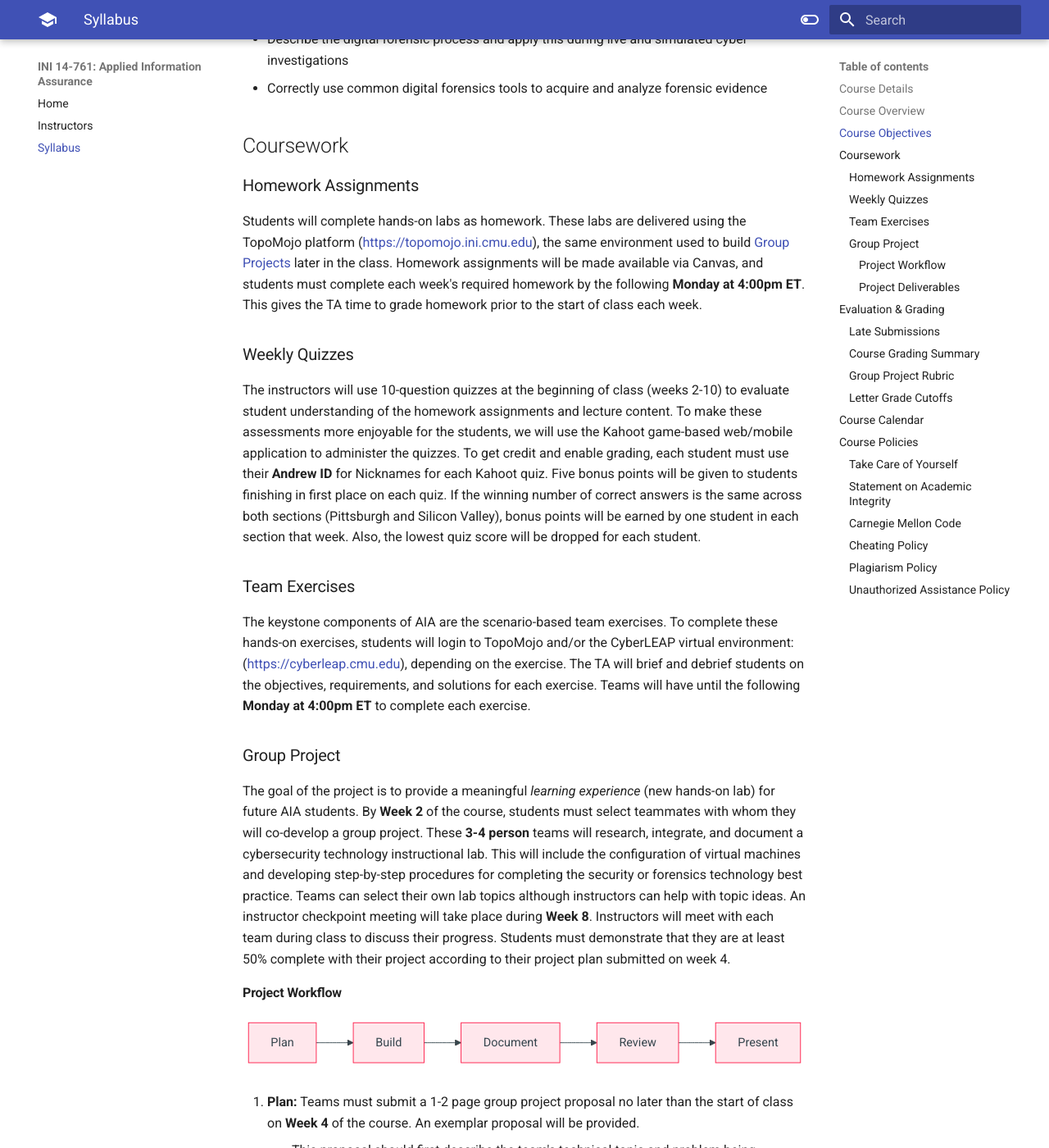
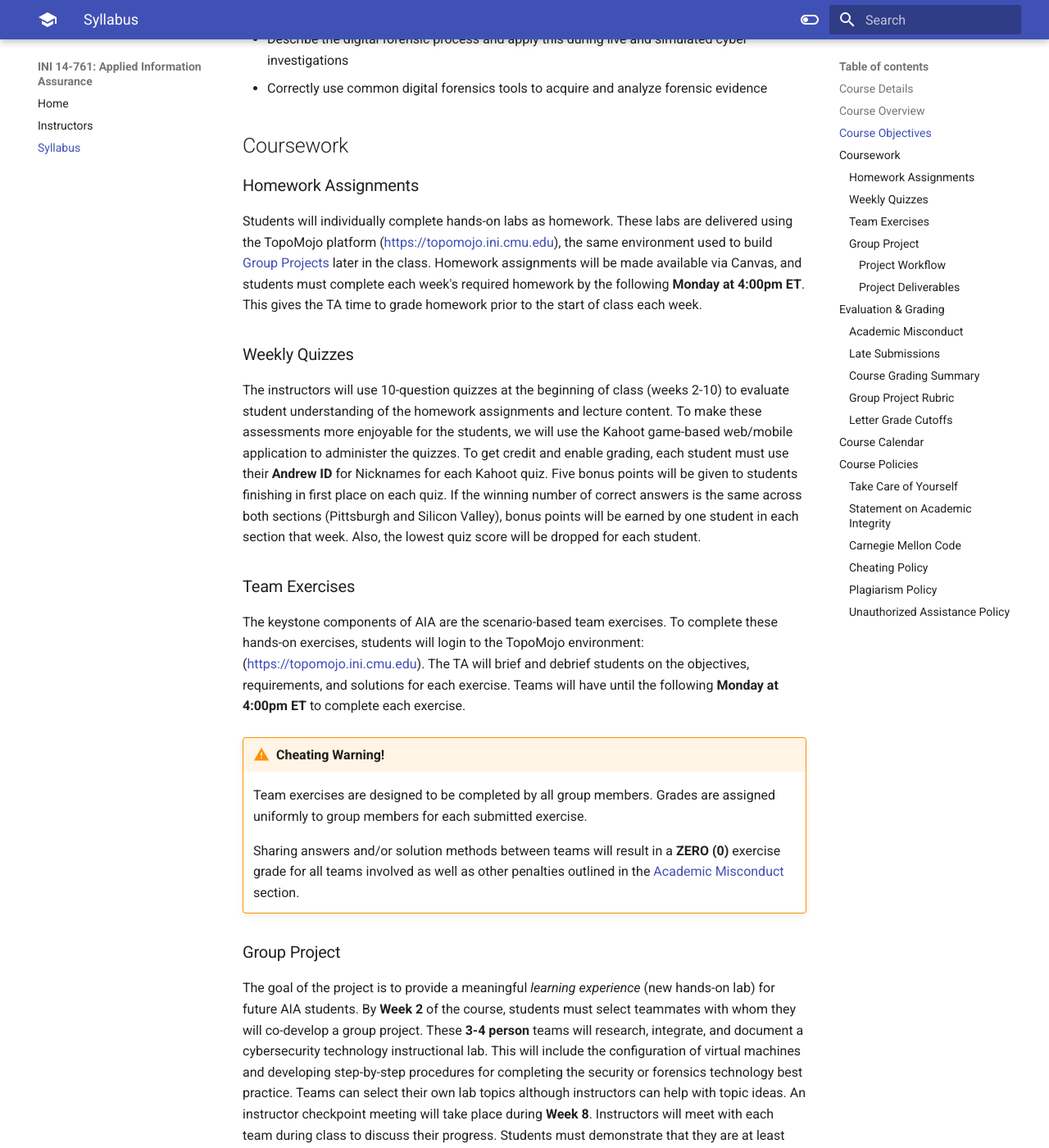
Before and after one commit to mattkaar/aia-web, an MkDocs documentation site: the page built from docs/syllabus.md, in a window 1280 px wide and 1400 px high, scrolled down 1728 px. Shown: the whole window at 82% size. Built offline with MkDocs 1.6.1 and Material for MkDocs 9.7.7, drawn with Linux system fonts in a browser that asks for light colours; some of the changed text lies outside the part shown.

Commit message:
F23 (#3)
* Update time, location and schedule for F23

* Adds academic misconduct section

- Adds cheating callout in team exercises section
- Reinforce individual work of homework assignments
- Disable `navigation.instant` due to anchor link issues with Safari: https://github.com/squidfunk/mkdocs-material/issues/5239#issuecomment-1482661635

```diff
--- a/docs/syllabus.md
+++ b/docs/syllabus.md
@@ -44,7 +44,7 @@ At the end of the course, students should be able to:
 
 ### Homework Assignments
 
-Students will complete hands-on labs as homework. These labs are delivered using the TopoMojo platform (<https://topomojo.ini.cmu.edu>), the same environment used to build [Group Projects](#group-project) later in the class. Homework assignments will be made available via Canvas, and students must complete each week's required homework by the following **Monday at 4:00pm ET**. This gives the TA time to grade homework prior to the start of class each week.
+Students will individually complete hands-on labs as homework. These labs are delivered using the TopoMojo platform (<https://topomojo.ini.cmu.edu>), the same environment used to build [Group Projects](#group-project) later in the class. Homework assignments will be made available via Canvas, and students must complete each week's required homework by the following **Monday at 4:00pm ET**. This gives the TA time to grade homework prior to the start of class each week.
 
 ### Weekly Quizzes
 
@@ -52,7 +52,13 @@ The instructors will use 10-question quizzes at the beginning of class (weeks 2-
 
 ### Team Exercises
 
-The keystone components of AIA are the scenario-based team exercises. To complete these hands-on exercises, students will login to TopoMojo and/or the CyberLEAP virtual environment: (<https://cyberleap.cmu.edu>), depending on the exercise. The TA will brief and debrief students on the objectives, requirements, and solutions for each exercise. Teams will have until the following **Monday at 4:00pm ET** to complete each exercise.
+The keystone components of AIA are the scenario-based team exercises. To complete these hands-on exercises, students will login to the TopoMojo environment: (<https://topomojo.ini.cmu.edu>). The TA will brief and debrief students on the objectives, requirements, and solutions for each exercise. Teams will have until the following **Monday at 4:00pm ET** to complete each exercise.
+
+!!! warning "Cheating Warning!"
+
+    Team exercises are designed to be completed by all group members. Grades are assigned uniformly to group members for each submitted exercise.
+
+    Sharing answers and/or solution methods between teams will result in a **ZERO (0)** exercise grade for all teams involved as well as other penalties outlined in the [Academic Misconduct](#academic-misconduct) section.
 
 ### Group Project
 
@@ -75,9 +81,7 @@ flowchart LR
 
     !!! warning "Plagiarism Warning!"
 
-        The lab manual must be the **original work** of the team.  Proper citation of all technical sources is required and can be included in the *References* section of the lab document. If plagiarism is identified in the submitted group project, all students will receive a **ZERO (0)** for the assignment, and an _Academic Integrity Violation Report_ will be submitted to the [CMU Office of Community Standards & Integrity](https://cmu.edu/student-affairs/ocsi/).
-
-        More information can be found in the [AIA Plagiarism Policy](#plagiarism-policy).
+        The lab manual must be the **original work** of the team.  Proper citation of all technical sources is required and must be included in the *References* section of the lab document. If [plagiarism](#plagiarism-policy) is identified in the submitted group project, all students will receive a **ZERO (0)** for the entire group project and other penalties outlined in the [Academic Misconduct](#academic-misconduct) section.
 
     -   At least **5** automated verification scripts must be included in the lab that when run, validate successful completion of the lab's learning objectives. These should assess student understanding (quiz questions) as well as query the state of project VMs to verify that steps are completed correctly. These scripts must also be included as text in appendix 1 at the end of the lab manual.
 
@@ -95,8 +99,19 @@ flowchart LR
 
 The above deliverables must be ready for grading by the start of class on **Week 12**. The order of the presentations will be selected at random, although teams can volunteer to present first if desired. To ensure all teams are provided the same project delivery timeline, teams will be locked out of their TopoMojo workspaces on week 12.
 
+## Evaluation & Grading
 
-## Evaluation & Grading
+### Academic Misconduct
+
+[Academic integrity](#statement-on-academic-integrity) is a core tenet of AIA. Instances of academic misconduct will be penalized with a **ZERO (0)** for the assignment and an _Academic Integrity Violation Report_ will be submitted to the [CMU Office of Community Standards & Integrity](https://cmu.edu/student-affairs/ocsi/).
+
+Examples of academic misconduct include (but are not limited to):
+
+1. [Plagiarism](#plagiarism-policy) in course deliverables (project proposal, lab document, etc.)
+
+2. Directly including the output of generative AI tools (ChatGPT, etc.) in submitted work
+
+3. [Cheating](#cheating-policy) on team or individual assignments, including sharing answers and/or solution methods
 
 ### Late Submissions
 
@@ -124,7 +139,7 @@ Students who miss assignment deadlines will have **24 hours** to submit late wor
 
 | Graded Item                                                                                                                                                                |  Points |
 | -------------------------------------------------------------------------------------------------------------------------------------------------------------------------- | ------: |
-| **Lab Functions Properly**<br/>_Everything works as expected and the Markdown lab manual makes logical sense and is easy to follow. Stated learning objectives are met._                                       |     120 |
+| **Lab Functions Properly**<br/>_Everything works as expected and the Markdown lab manual makes logical sense and is easy to follow. Stated learning objectives are met._   |     120 |
 | **Presentation**<br/>_Presentation is instructionally sound with key points clearly taught and demonstrated. Demo works as planned without unacceptable errors or delays._ |      80 |
 | **Peer Review**<br/>_Provided adequate feedback to peers and addressed findings and suggestions for improvement in final project deliverables._                            |      50 |
 | **Automated Verification Scripts**<br/>_At least five (5) scripts designed to test key learning steps within project and all work as expected._                            |      50 |
--- a/mkdocs.yml
+++ b/mkdocs.yml
@@ -7,8 +7,13 @@ extra_css:
   - stylesheets/extra.css
 theme:
   name: material
-  features:
-    - navigation.instant
+#
+#  Disable instant navigation due to Safari anchor link issues
+#  https://github.com/squidfunk/mkdocs-material/issues/5239#issuecomment-1482661635
+#
+#  features:
+#    - navigation.instant
+#    - navigation.tracking
   icon:
     logo: material/school
   favicon: assets/favicon.png
```
Also changed, not shown: other parts of docs/syllabus.md (+19 -19 lines), docs/index.md (+1 -1 lines).
